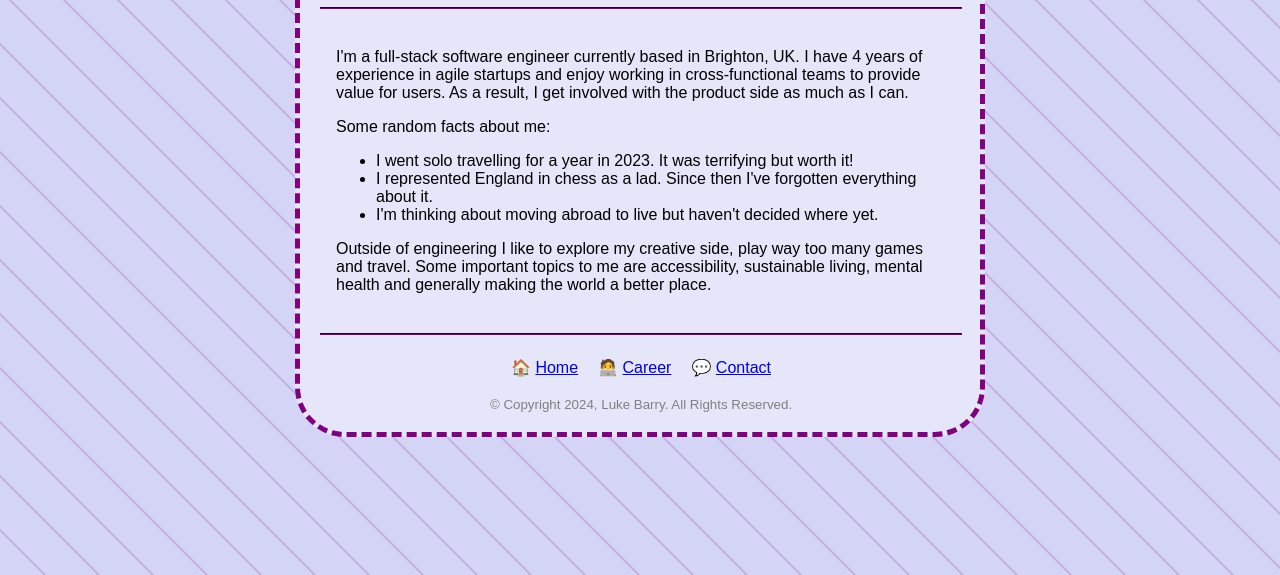
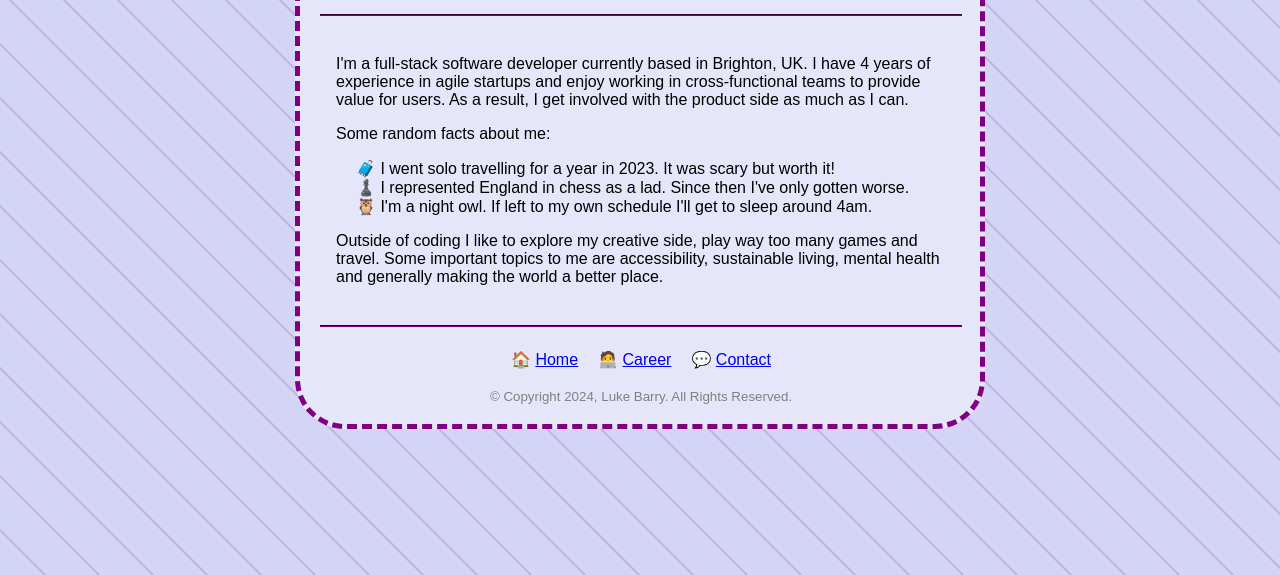
Before and after one commit to lukelbarry06/personal-website, a plain HTML site: page index.html in a window 1280 px wide. Shown: the part 225-800 px from the top of the page. Drawn offline with Linux system fonts and the light colour scheme.

Commit message:
Minor edits.

```diff
--- a/index.css
+++ b/index.css
@@ -1,3 +1,8 @@
 .main-body {
     min-width: 200px;
 }
+
+#fact-list {
+    list-style-type: none;
+    padding-left: 20px;
+}
--- a/index.html
+++ b/index.html
@@ -22,7 +22,7 @@
 
             <div id="introduction">
                 <p>
-                    I'm a full-stack software engineer currently based in Brighton, UK.
+                    I'm a full-stack software developer currently based in Brighton, UK.
 
                     I have 4 years of experience in agile startups and enjoy working in cross-functional
                     teams to provide value for users.
@@ -32,13 +32,13 @@
                 <p>
                     Some random facts about me:
                 </p>
-                <ul>
-                    <li>I went solo travelling for a year in 2023. It was terrifying but worth it!</li>
-                    <li>I represented England in chess as a lad. Since then I've forgotten everything about it. </li>
-                    <li>I'm thinking about moving abroad to live but haven't decided where yet.</li>
+                <ul id="fact-list">
+                    <li>🧳 I went solo travelling for a year in 2023. It was scary but worth it!</li>
+                    <li>♟️ I represented England in chess as a lad. Since then I've only gotten worse. </li>
+                    <li>🦉 I'm a night owl. If left to my own schedule I'll get to sleep around 4am.</li>
                 </ul>
                 <p>
-                    Outside of engineering I like to explore my creative side, play way too many games and travel.
+                    Outside of coding I like to explore my creative side, play way too many games and travel.
 
                     Some important topics to me are accessibility, sustainable living, mental health and
                     generally making the world a better place.
```
